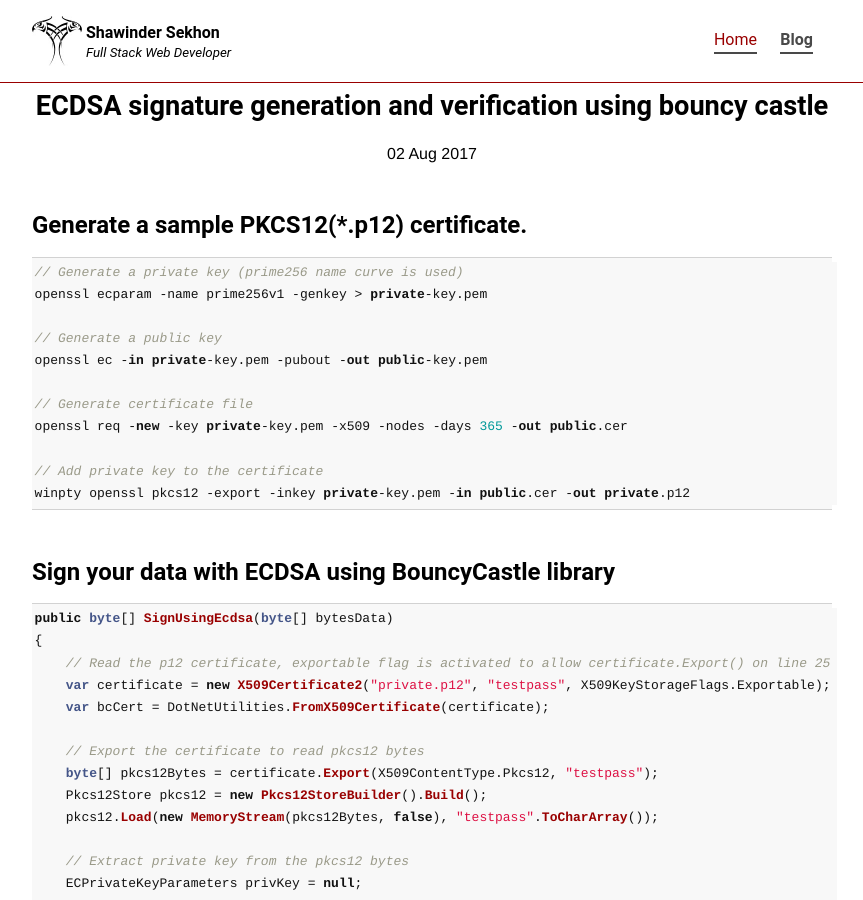
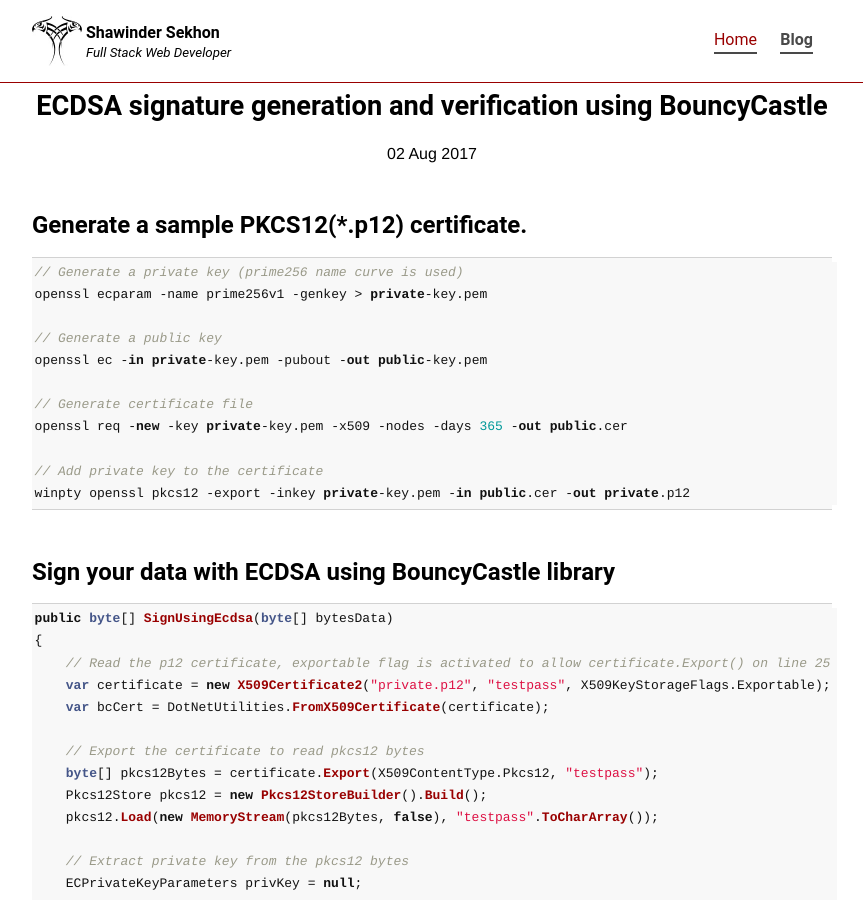
Before and after one commit to shawinder/shawinder.github.io, a Jekyll site: the page built from _posts/2017-08-02-sign-data-using-ecdsa-and-bouncy-castle.md, in a window 1280 px wide and 900 px high. Shown: the whole window, without its empty margins (208-1071 px from the left). Built offline with Jekyll 4.4.1, drawn with Linux system fonts in a browser that asks for light colours; nearby versions of some CDN libraries; comment, search, counter and statistics services are not loaded.

Commit message:
Update 2017-08-02-sign-data-using-ecdsa-and-bouncy-castle.md

```diff
--- a/_posts/2017-08-02-sign-data-using-ecdsa-and-bouncy-castle.md
+++ b/_posts/2017-08-02-sign-data-using-ecdsa-and-bouncy-castle.md
@@ -2,9 +2,9 @@
 layout: post
 lang: C#
 nav_blog: class="selected"
-title: ECDSA signature generation and verification using bouncy castle
+title: ECDSA signature generation and verification using BouncyCastle
 comments: true
-description : Generate and verify ECDSA signature using bouncy castle
+description : Generate and verify ECDSA signature using BouncyCastle
 date: 2017-08-02
 header_desc: ECDSA signature generation and verification
 ---
```
